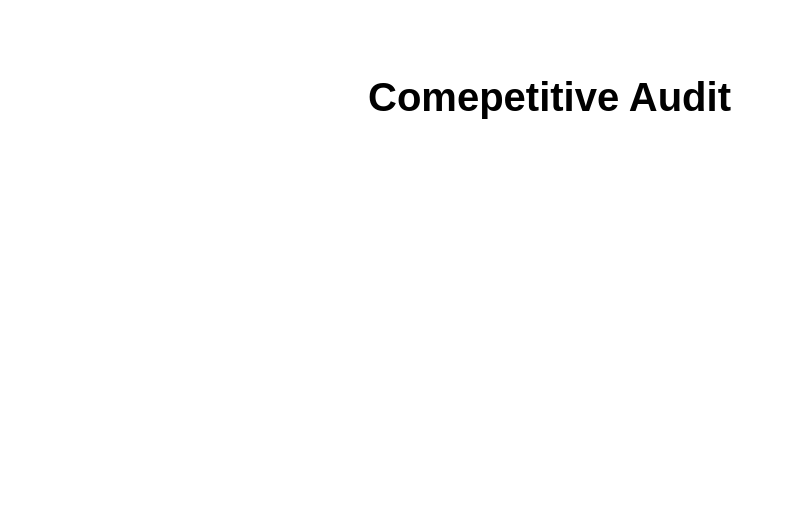
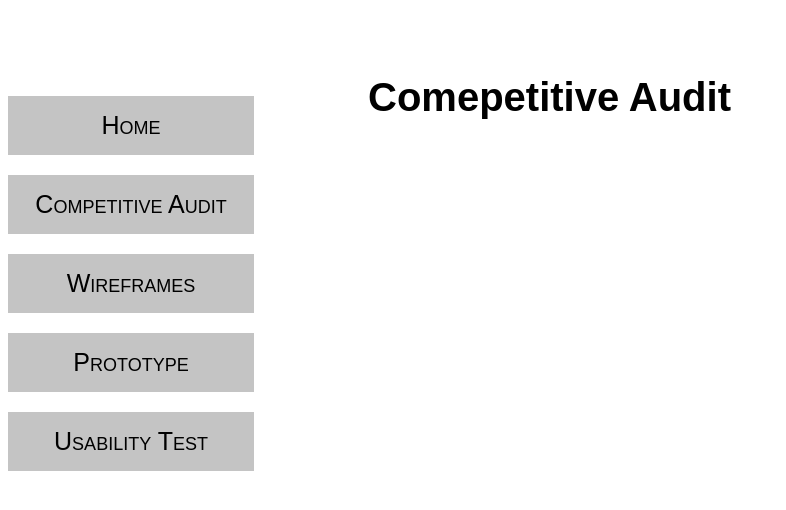
Before and after one commit to KenPowerClassroom/ixd-project-2024-CaoimheOBrien, a plain HTML site: page competitive_audit.html in a window 1280 px wide. Shown: the top 510 px of the page, without its empty margins (0-786 px from the left). Drawn offline with Linux system fonts and the light colour scheme.

Commit message:
Added nav bar

```diff
--- a/competitive_audit.html
+++ b/competitive_audit.html
@@ -5,6 +5,19 @@
     <title>IxD Project 2024 </title>
     <link rel=" stylesheet" type="text/css" href="style.css">
 </head>
+
+<div id="Nav_bar" >
+  <nav>
+      <ul>
+          <li> <a href = "index.html">Home</a> </li>
+          <li> <a href = "competitive_audit.html">Competitive Audit</a></li>
+          <li> <a href = "wireframes.html">Wireframes</a></li>
+          <li> <a href = "prototype.html">Prototype</a></li>
+          <li> <a href = "usability_test.html">Usability Test</a></li>
+      </ul>
+  </nav>
+</div>
+
 <body>
   <h1 \n>Comepetitive Audit </h1>
 
```
Also changed, not shown: prototype.html (+13 -0 lines), usability_test.html (+13 -0 lines), wireframes.html (+13 -0 lines).
